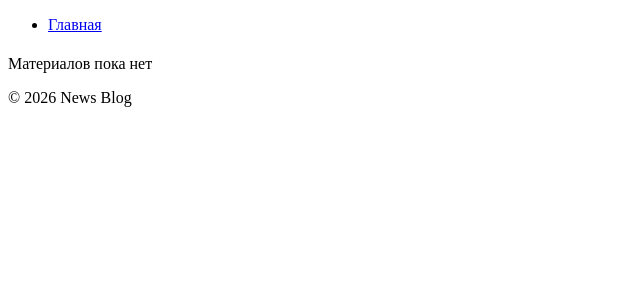
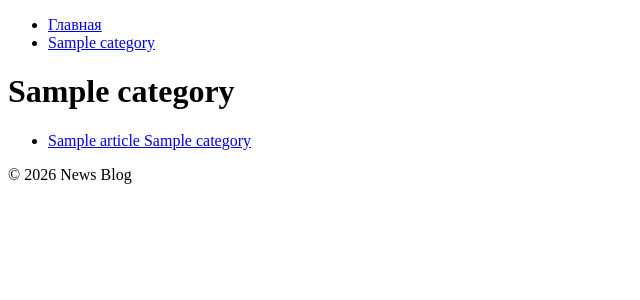
Before and after one commit to strongardo/newsblog, a Django app: a page that uses articles/templates/articles/category_detail.html in a window 1280 px wide. Shown: the top 300 px of the page, without its empty margins (0-640 px from the left). Run offline with Django 5.2, Linux system fonts and the light colour scheme; tables that the repository leaves empty hold one stand-in row (values such as "Sample post").

Commit message:
Add article views and category menu

```diff
--- /dev/null
+++ b/articles/context_processors.py
@@ -0,0 +1,7 @@
+from .models import Category
+
+
+def categories_processor(request):
+    return {
+        'menu_categories': Category.objects.all()
+    }
--- a/articles/templates/articles/article_detail.html
+++ b/articles/templates/articles/article_detail.html
@@ -6,5 +6,6 @@
 
 {% block content %}
     <h1>{{ article.title }}</h1>
+    <p>{{ article.category.title }}</p>
     <p>{{ article.content }}</p>
 {% endblock %}
--- a/articles/templates/articles/category_detail.html
+++ b/articles/templates/articles/category_detail.html
@@ -14,6 +14,9 @@
                     <a href="{% url 'articles:article_detail' article.slug %}">
                         {{ article.title }}
                     </a>
+                    <a href="{% url 'articles:category_detail' category.slug %}">
+                        {{ category.title }}
+                    </a>
                 </li>
             {% endfor %}
         </ul>
--- a/articles/templates/articles/home.html
+++ b/articles/templates/articles/home.html
@@ -14,6 +14,9 @@
                     <a href="{% url 'articles:article_detail' article.slug %}">
                         {{ article.title }}
                     </a>
+                    <a href="{% url 'articles:category_detail' article.category.slug %}">
+                        {{ article.category.title }}
+                    </a>
                 </li>
             {% endfor %}
         </ul>
--- a/articles/views.py
+++ b/articles/views.py
@@ -1,11 +1,24 @@
 from django.http import HttpResponse
-from django.shortcuts import render
+from django.shortcuts import render, get_object_or_404
+
+from .models import Article, Category
+
 
 def home(request):
-    return render(request, "articles/home.html")
+    articles = Article.objects.filter(is_published=True).select_related('category')
+    return render(request, "articles/home.html", {"articles": articles})
+
 
 def article_detail(request, slug):
-    return render(request, "articles/article_detail.html")
+    article = get_object_or_404(
+        Article.objects.select_related('category'),
+        slug=slug
+    )
+    return render(request, "articles/article_detail.html", {"article": article})
+
 
 def category_detail(request, slug):
-    return render(request, "articles/category_detail.html")
+    category = get_object_or_404(Category, slug=slug)
+    articles = Article.objects.filter(category=category, is_published=True)
+    return render(request, "articles/category_detail.html",
+                  {"articles": articles, "category": category})
```
Also changed, not shown: config/settings.py (+1 -6 lines).
